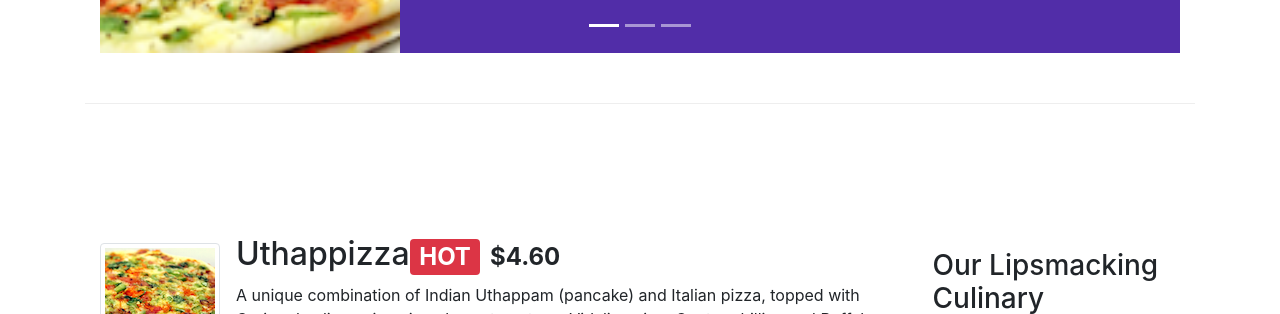
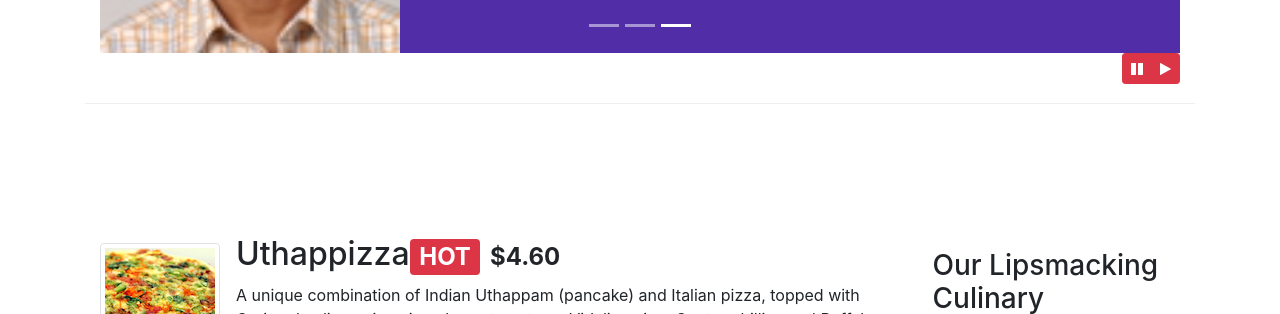
Before and after one commit to krishnadevz/bootstrap4, a website: page index.html in a window 1280 px wide. Shown: the part 786-1100 px from the top of the page. Drawn offline with nearby package versions, Linux system fonts and the light colour scheme.

Commit message:
Bootstrap and JQuery

```diff
--- a/css/styles.css
+++ b/css/styles.css
@@ -51,3 +51,10 @@ height: 300px;
   left: 0;
   min-height: 300px;
 }
+#carouselButton{
+right:0px;
+position: absolute;
+z-index: 1;
+
+
+}
--- a/index.html
+++ b/index.html
@@ -259,7 +259,16 @@
                       <a class="carousel-control-next" href="#mycarousel" role="button" data-slide="next">
                           <span class="carousel-control-next-icon"></span>
                       </a>
-                  </div>
+
+                      <div class="btn-group" id="carouselButton">
+                        <button class="btn btn-danger btn-sm" id="carousel-pause">
+                          <span class="fa fa-pause"></span>
+                        </button>
+                        <button class="btn btn-danger btn-sm" id="carousel-play">
+                          <span class="fa fa-play"></span>
+                        </button>
+                    </div>
+         </div>
               </div>
           </div>
       <div class="row row-content align-items-center">
@@ -452,9 +461,15 @@
     <script src="node_modules/bootstrap/dist/js/bootstrap.min.js"></script>
     <script>
       $(document).ready(function(){
-        $('[data-toggle="tooltip"]').tooltip();
+            $("#mycarousel").carousel( { interval: 2000 } );
+            $("#carousel-pause").click(function(){
+                $("#mycarousel").carousel('pause');
+            });
+            $("#carousel-play").click(function(){
+                $("#mycarousel").carousel('cycle');
+            });
+        });
 
-      });
     </script>
   </body>
 </html>
```
